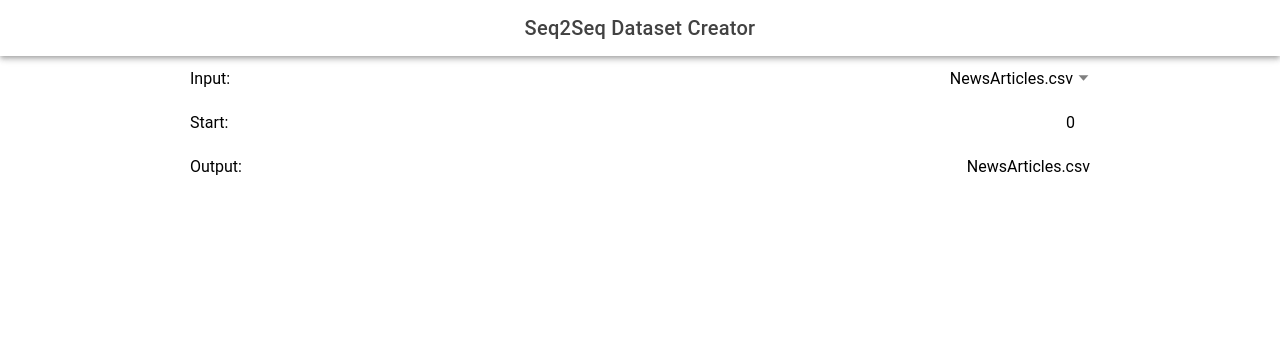
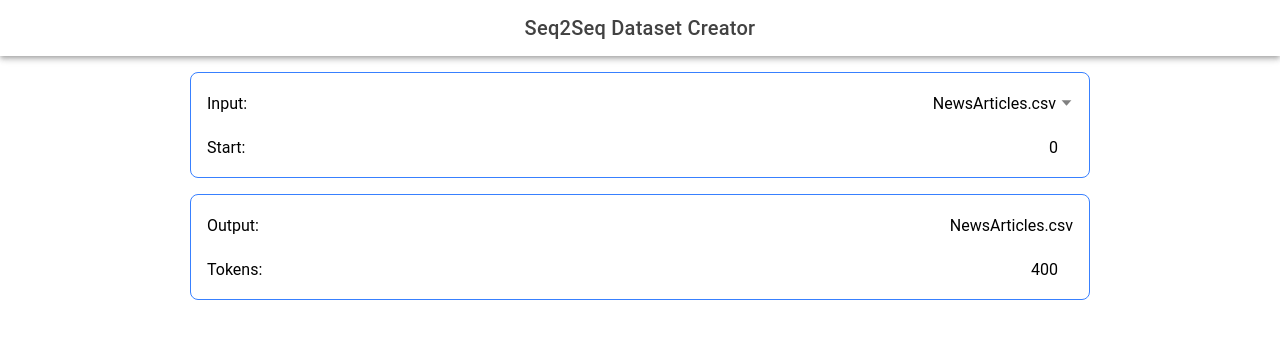
Before and after one commit to michaelcalvinwood/seqtoseq-dataset-creator, a React (Vite) app: page /home in a window 1280 px wide. Shown: the top 338 px of the page. Built offline with nearby package versions, Linux system fonts and the light colour scheme.

Commit message:
added input for token length

```diff
--- a/src/pages/Home.scss
+++ b/src/pages/Home.scss
@@ -6,11 +6,23 @@
         width: 90%;
         margin: auto;
     }
+    &__input-container {
+        margin: 1rem 0 0 0;
+        padding: .5rem 1rem;
+        border: 1px solid var(--ion-color-primary);
+        border-radius: 8px;
+    }
     &__input {
 
     }
     &__title {
         text-align: center;
+    }
+    &__output-container {
+        margin: 1rem 0 0 0;
+        padding: .5rem 1rem;
+        border: 1px solid var(--ion-color-primary);
+        border-radius: 8px;
     }
     &__output {
         text-align: right;
@@ -18,5 +30,7 @@
     &__start {
         text-align: right;
     }
-
+    &__tokens {
+        text-align: right;
+    }
 }
--- a/src/pages/Home.tsx
+++ b/src/pages/Home.tsx
@@ -23,7 +23,8 @@ const Home: React.FC = () => {
 
   const [input, setInput] = useState(inputs[0].value)
   const [output, setOutput] = useState(inputs[0].name)
-  const [start ,setStart] = useState('0')
+  const [start, setStart] = useState('0')
+  const [tokens, setTokens] = useState('400')
 
 
   return (
@@ -35,6 +36,7 @@ const Home: React.FC = () => {
       </IonHeader>
       <IonContent fullscreen style={{backgroundColor: 'var(ion-color-secondary) !important'}}>
         <div className='Home__content'>
+          <div className="Home__input-container">
             <IonSelect className='Home__input' label="Input:" value={input} onIonChange={(e) => setInput(e.detail.value)}>
               {inputs.map(input => {
                 return (
@@ -45,7 +47,11 @@ const Home: React.FC = () => {
               }
               </IonSelect>
               <IonInput className='Home__start' label="Start:" type="number" min="0" value={start} onIonInput={(e) => setStart(e.detail.value) }/>
+          </div>
+          <div className="Home__output-container">
             <IonInput className='Home__output' label="Output:" value={output} onIonInput={(e) => setOutput(e.detail.value)}/>
+            <IonInput className='Home__tokens' label="Tokens:" type="number" min="100" value={tokens} onIonInput={(e) => setTokens(e.detail.value) }/>
+          </div>
 
         </div>
       </IonContent>
```
Lines whose indentation alone changed are shown as unchanged.
